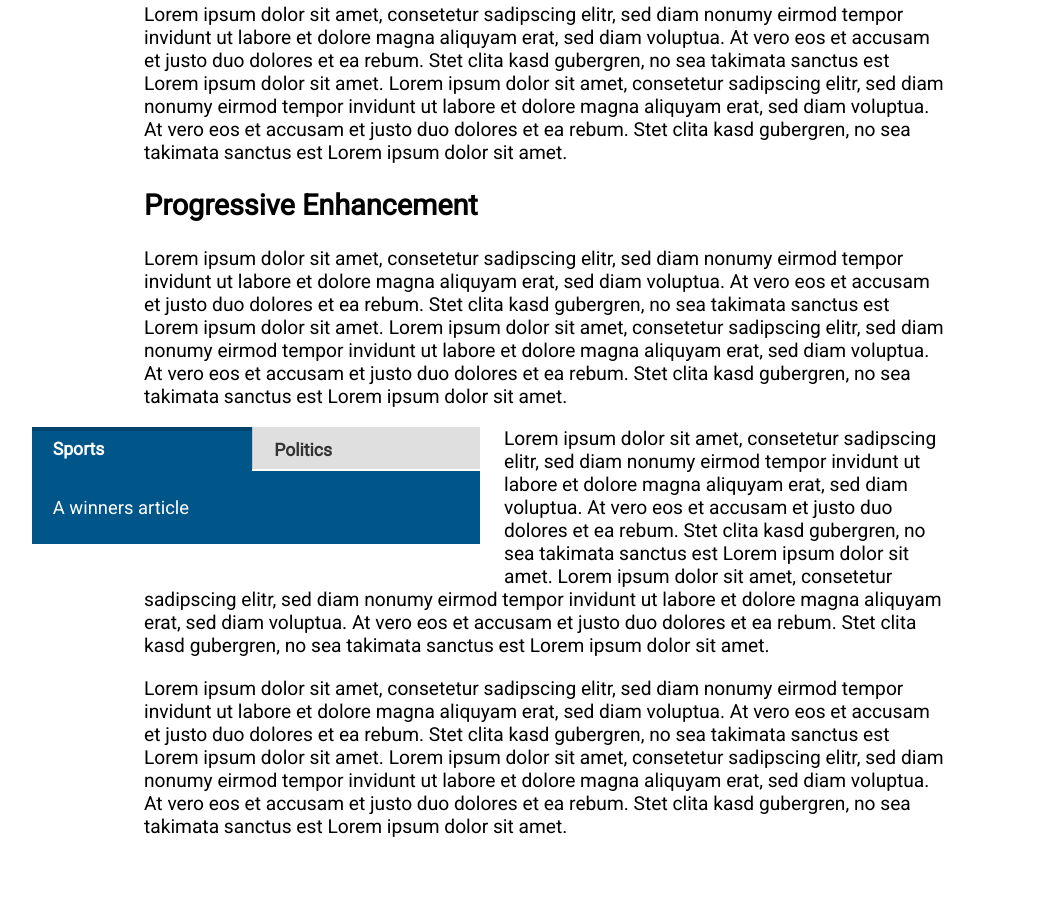
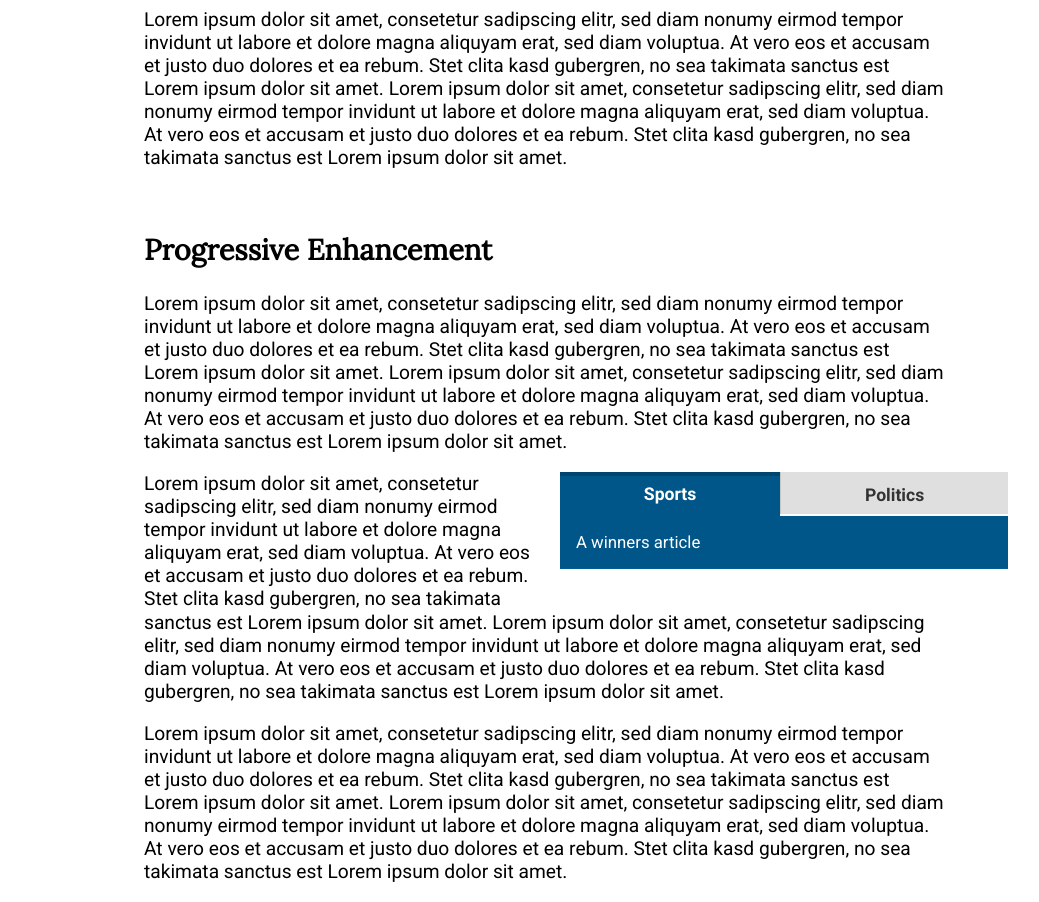
Before and after one commit to gu-stav/guardian-application-homework, a website: page index.html in a window 1280 px wide. Shown: the part 482-1384 px from the top of the page, without its empty margins (96-1135 px from the left). Before the commit the page ends 1339 px from the top, so only its background shows below. Drawn offline with Linux system fonts and the light colour scheme; no server answers.

Commit message:
improve typography & spacings

```diff
--- a/index.html
+++ b/index.html
@@ -6,7 +6,7 @@
     <meta name="viewport"
           content="width=device-width, initial-scale=1" />
 
-    <link href="https://fonts.googleapis.com/css?family=Lora|Roboto"
+    <link href="https://fonts.googleapis.com/css?family=Lora|Roboto:400,700"
           rel="stylesheet">
 
     <link rel="stylesheet"
@@ -23,18 +23,18 @@
         <div class="article__content">
           <p class="article__teaser">Lorem ipsum dolor sit amet, consetetur sadipscing elitr, sed diam nonumy eirmod tempor invidunt ut labore et dolore magna aliquyam erat, sed diam voluptua. At vero eos et accusam et justo duo dolores et ea rebum. Stet clita kasd gubergren, no sea takimata sanctus est Lorem ipsum dolor sit amet.</p>
 
-          <aside data-module="tab"></aside>
+          <aside class="article__sidebar" data-module="tab"></aside>
 
           <p>Lorem ipsum dolor sit amet, consetetur sadipscing elitr, sed diam nonumy eirmod tempor invidunt ut labore et dolore magna aliquyam erat, sed diam voluptua. At vero eos et accusam et justo duo dolores et ea rebum. Stet clita kasd gubergren, no sea takimata sanctus est Lorem ipsum dolor sit amet. Lorem ipsum dolor sit amet, consetetur sadipscing elitr, sed diam nonumy eirmod tempor invidunt ut labore et dolore magna aliquyam erat, sed diam voluptua. At vero eos et accusam et justo duo dolores et ea rebum. Stet clita kasd gubergren, no sea takimata sanctus est Lorem ipsum dolor sit amet.</p>
 
           <p>Lorem ipsum dolor sit amet, consetetur sadipscing elitr, sed diam nonumy eirmod tempor invidunt ut labore et dolore magna aliquyam erat, sed diam voluptua. At vero eos et accusam et justo duo dolores et ea rebum. Stet clita kasd gubergren, no sea takimata sanctus est Lorem ipsum dolor sit amet. Lorem ipsum dolor sit amet, consetetur sadipscing elitr, sed diam nonumy eirmod tempor invidunt ut labore et dolore magna aliquyam erat, sed diam voluptua. At vero eos et accusam et justo duo dolores et ea rebum. Stet clita kasd gubergren, no sea takimata sanctus est Lorem ipsum dolor sit amet.</p>
 
-          <h2>Progressive Enhancement</h2>
+          <h2 class="article__subheadline">Progressive Enhancement</h2>
 
           <p>Lorem ipsum dolor sit amet, consetetur sadipscing elitr, sed diam nonumy eirmod tempor invidunt ut labore et dolore magna aliquyam erat, sed diam voluptua. At vero eos et accusam et justo duo dolores et ea rebum. Stet clita kasd gubergren, no sea takimata sanctus est Lorem ipsum dolor sit amet. Lorem ipsum dolor sit amet, consetetur sadipscing elitr, sed diam nonumy eirmod tempor invidunt ut labore et dolore magna aliquyam erat, sed diam voluptua. At vero eos et accusam et justo duo dolores et ea rebum. Stet clita kasd gubergren, no sea takimata sanctus est Lorem ipsum dolor sit amet.</p>
 
           <aside data-module="tab"
-                 class="js-enhance-tab-target">
+                 class="article__sidebar article__sidebar--float-right js-enhance-tab-target">
 
             <div class="tab"
                  role="tablist"
@@ -93,7 +93,7 @@
                   </li>
                   <li class="tab-list-item">
                     <a href="http://theguargian.com"
-                       class="tab-list-item__title">Let's change us</a>
+                       class="tab-list-item__title">Let's change ourselves first</a>
                   </li>
                 </ol>
               </div>
--- a/styles/base/layout.scss
+++ b/styles/base/layout.scss
@@ -3,3 +3,8 @@
 *::after {
   box-sizing: border-box;
 }
+
+body {
+  margin: 0;
+  padding: 0;
+}
--- a/styles/modules/app.scss
+++ b/styles/modules/app.scss
@@ -1,4 +1,5 @@
 .app {
+  border-top: 10px solid $guardian-blue;
   margin-left: auto;
   margin-right: auto;
   max-width: 50rem;
--- a/styles/modules/article.scss
+++ b/styles/modules/article.scss
@@ -1,23 +1,38 @@
 .article {
   &__title {
     font-family: 'Lora', serif;
-    font-size: 2.4rem;
+    font-size: 3rem;
+    margin-bottom: .5rem;
+  }
+
+  &__subheadline {
+    font-family: 'Lora', serif;
+    font-size: 1.8rem;
+    margin-top: 4rem;
   }
 
   &__teaser {
     font-size: 1.5rem;
+    margin-top: 0;
+  }
+
+  &__sidebar {
+    @include small {
+      float: left;
+      margin: 0 1.5rem 1.5rem -4rem;
+    }
+
+    &--float-right {
+      @include small {
+        float: right;
+        margin: 0 -4rem 1.5rem 1.5rem;
+      }
+    }
   }
 
   &__content {
     font-family: 'Roboto', serif;
     font-size: 1.2rem;
     line-height: 1.2;
-
-    > [data-module="tab"] {
-      @include small {
-        float: left;
-        margin: 0 1.5rem 1.5rem -7rem;
-      }
-    }
   }
 }
--- a/styles/modules/tab-list-item.scss
+++ b/styles/modules/tab-list-item.scss
@@ -1,14 +1,14 @@
 .tab-list-item {
+  border-bottom: 1px solid lighten($guardian-blue, 2%);
   font-size: .95rem;
   list-style: none;
 
   &__title {
     color: currentColor;
     font-family: 'Roboto', serif;
-    font-size: 1.15rem;
+    font-size: 1.05rem;
     display: block;
-    padding-bottom: .8rem;
-    padding-top: .8rem;
+    padding: 1rem;
     text-decoration: none;
 
     &:hover,
@@ -24,6 +24,6 @@
   }
 
   & + & {
-    border-top: 1px solid white;
+    border-top: 1px solid $guardian-blue-dark;
   }
 }
--- a/styles/modules/tab.scss
+++ b/styles/modules/tab.scss
@@ -25,10 +25,12 @@
         color: #333;
         font-family: 'Roboto', sans-serif;
         font-size: 1.1rem;
+        font-weight: 700;
         line-height: 1.2;
         margin-bottom: 0;
         margin-top: 0;
         padding: .8rem 1.3rem .5rem 1.3rem;
+        text-align: center;
         user-select: none;
 
         &:hover,
@@ -63,7 +65,6 @@
 
   &__panel {
     border-top: 2px solid white;
-    padding: .8rem 1.3rem;
 
     > ol {
       margin-bottom: 0;
```
Also changed, not shown: dist/styles/main.css.
